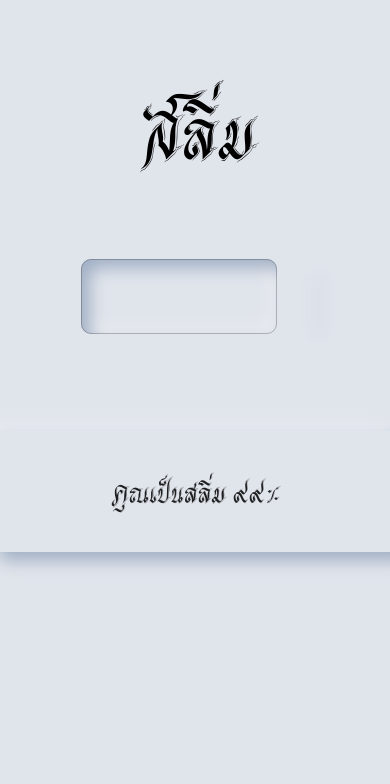
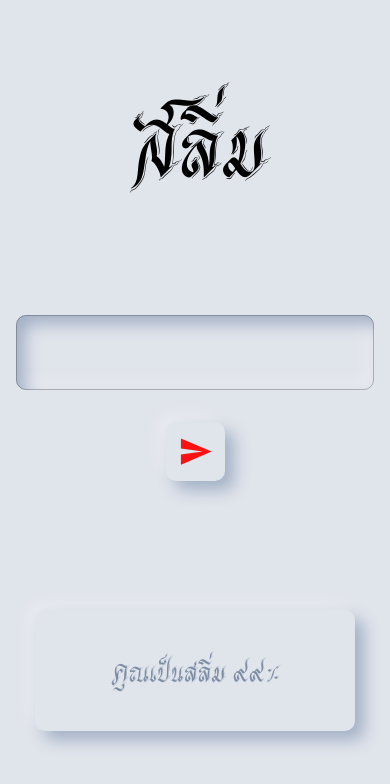
Before and after one commit to Tantatorn-dev/stupid-hack, a React (Create React App) app: page / in a window 390 px wide. Shown: the top 784 px of the page. Built offline with nearby package versions, Linux system fonts and the light colour scheme.

Commit message:
add style and responsive

```diff
--- a/src/App.js
+++ b/src/App.js
@@ -13,7 +13,7 @@ const SalimHeader = styled.h1`
 font-family: SOV_Tejo;
 font-style: normal;
 font-weight: bold;
-font-size: 96px;
+font-size: 114px;
 line-height: 130px;
 `
 
@@ -23,6 +23,7 @@ font-style: normal;
 font-weight: bold;
 font-size: 36px;
 line-height: 49px;
+color: #7D8DA4;
 `
 const useStyles = makeStyles(theme => ({
         root: {
@@ -33,8 +34,7 @@ const useStyles = makeStyles(theme => ({
                 border: "none",
                 width: "100%",
                 height: "75px",
-
-            },
+            }
         },
         SendButton: {
             display: "flex",
@@ -43,7 +43,8 @@ const useStyles = makeStyles(theme => ({
             color: "#FF1111",
             background: "#E0E4EB",
             boxShadow: "9px 9px 16px #A3B1C6, -9px -9px 16px rgba(255, 255, 255, 0.25)",
-            borderRadius: "10px"
+            borderRadius: "10px",
+            maxWidth: "63px"
         },
         inputFocus: {
             width: '40%',
@@ -58,7 +59,7 @@ const useStyles = makeStyles(theme => ({
             background: "#E0E4EB",
             boxShadow: "9px 9px 16px #A3B1C6, -9px -9px 16px rgba(255, 255, 255, 0.25)",
             borderRadius: "10px",
-            minWidth: "410px"
+            minWidth: "320px"
         },
         SalimContainer: {
             height: "100vh"
@@ -78,19 +79,19 @@ function App() {
             </Grid>
             <form>
                 <Grid container spacing={4} justify="center" alignItems="center">
-                    <Grid item xs={2}></Grid>
-                    <Grid item xs={7}>
+                    <Grid item md={2}></Grid>
+                    <Grid item xs={12} md={7}>
                         <TextField className={classes.root} classes={{focused: classes.inputFocus}} variant="outlined"
                                    fullWidth/>
                     </Grid>
-                    <Grid item xs={1}>
+                    <Grid item xs={12} md={1} justify="center" style={{display:"flex"}}>
                         <Card className={classes.SendButton}>
                             <IconButton>
                                 <SendIcon fontSize="large" style={{color: "#FF1111"}}></SendIcon>
                             </IconButton>
                         </Card>
                     </Grid>
-                    <Grid item xs={2}></Grid>
+                    <Grid item md={2}></Grid>
                 </Grid>
             </form>
             <Grid container justify="center" style={{paddingTop: "97PX"}}>
```
